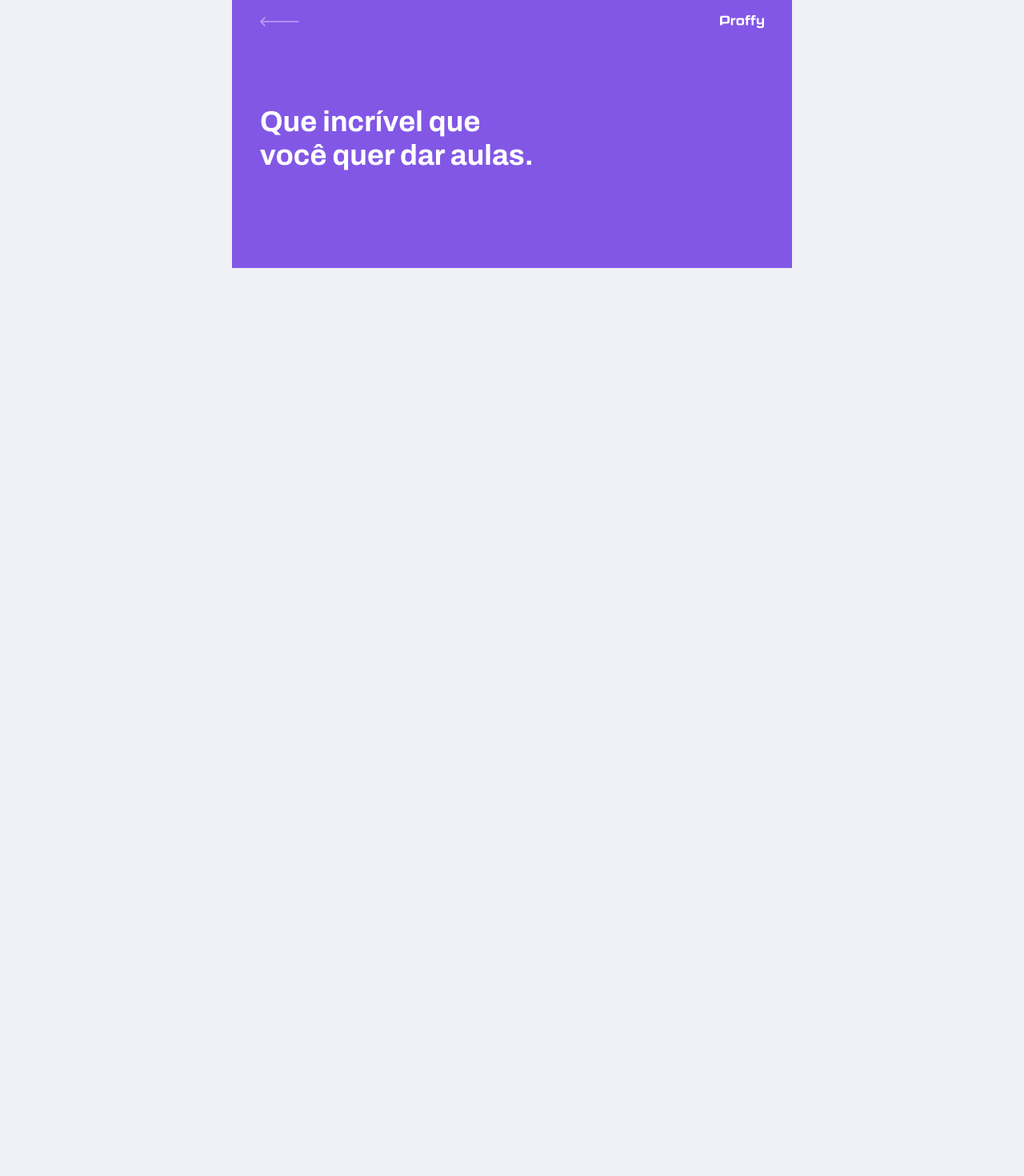
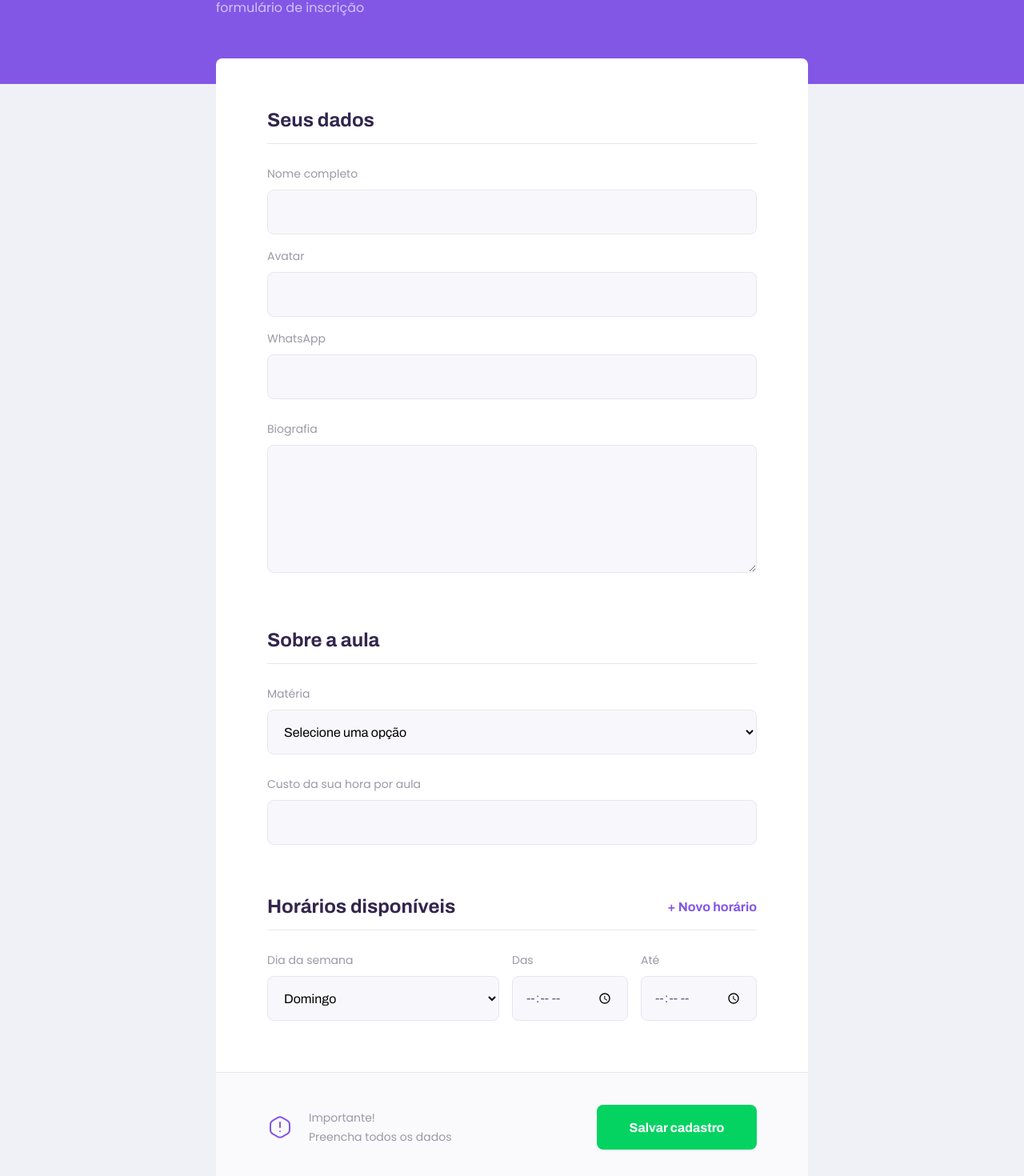
Before and after one commit to victormarques-ia/nlw-02-web, a React (Create React App) app: page /give-classes in a window 1280 px wide. Shown: the part 235-1705 px from the top of the page at 80% size. Before the commit the page ends 800 px from the top, so only its background shows below. Built offline with nearby package versions, Linux system fonts and the light colour scheme.

Commit message:
Update TeacherForm page

```diff
--- a/src/pages/TeacherForm/index.tsx
+++ b/src/pages/TeacherForm/index.tsx
@@ -1,12 +1,208 @@
-import React from 'react';
-
+import React, { useState, FormEvent } from 'react';
+import { useHistory } from 'react-router-dom';
+import api from '../../services/api';
 import PageHeader from '../../components/PageHeader';
 import './styles.css';
+import Input from '../../components/Input';
+
+import warningIcon from '../../assets/images/icons/warning.svg';
+import Textarea from '../../components/Textarea';
+import Select from '../../components/Select';
 
 function TeacherForm() {
+  const history = useHistory();
+
+  const [name, setName] = useState('');
+  const [avatar, setAvatar] = useState('');
+  const [whatsapp, setWhatsapp] = useState('');
+  const [bio, setBio] = useState('');
+
+  const [subject, setSubject] = useState('');
+  const [cost, setCost] = useState('');
+
+  const [scheduleItems, setScheduleItems] = useState([
+    {
+      week_day: 0,
+      from: '',
+      to: '',
+    },
+  ]);
+
+  function handleAddNewScheduleItem() {
+    setScheduleItems([
+      ...scheduleItems,
+      {
+        week_day: 0,
+        from: '',
+        to: '',
+      },
+    ]);
+  }
+
+  function handleSetScheduleItemValue(
+    position: number,
+    field: string,
+    value: string
+  ) {
+    const updatedScheduleItems = scheduleItems.map((scheduleItem, index) => {
+      if (index === position) {
+        return { ...scheduleItem, [field]: value };
+      }
+
+      return scheduleItem;
+    });
+
+    setScheduleItems(updatedScheduleItems);
+  }
+
+  function handleCreateClass(e: FormEvent<HTMLFormElement>) {
+    e.preventDefault();
+
+    api
+      .post('classes', {
+        name,
+        avatar,
+        whatsapp,
+        bio,
+        subject,
+        cost: Number(cost),
+        schedule: scheduleItems,
+      })
+      .then(() => {
+        alert('Cadastro realizado com sucesso');
+        history.push('/');
+      })
+      .catch(() => {
+        alert('Erro no cadastro');
+      });
+  }
+
   return (
     <div id="page-teacher-form" className="container">
-      <PageHeader title="Que incrível que você quer dar aulas." />
+      <PageHeader
+        title="Que incrível que você quer dar aulas."
+        description="O primeiro passo é preencher esse formulário de inscrição"
+      />
+      <main>
+        <form onSubmit={handleCreateClass}>
+          <fieldset>
+            <legend>Seus dados</legend>
+            <Input
+              name="name"
+              label="Nome completo"
+              value={name}
+              onChange={(e) => setName(e.target.value)}
+            />
+            <Input
+              name="avatar"
+              label="Avatar"
+              value={avatar}
+              onChange={(e) => setAvatar(e.target.value)}
+            />
+            <Input
+              name="whatsapp"
+              label="WhatsApp"
+              value={whatsapp}
+              onChange={(e) => setWhatsapp(e.target.value)}
+            />
+            <Textarea
+              name="bio"
+              label="Biografia"
+              value={bio}
+              onChange={(e) => setBio(e.target.value)}
+            />
+          </fieldset>
+
+          <fieldset>
+            <legend>Sobre a aula</legend>
+            <Select
+              value={subject}
+              onChange={(e) => setSubject(e.target.value)}
+              name="subject"
+              label="Matéria"
+              options={[
+                { value: 'Artes', label: 'Artes' },
+                { value: 'Biologia', label: 'Biologia' },
+                { value: 'Ciências', label: 'Ciências' },
+                { value: 'Educação física', label: 'Educação física' },
+                { value: 'Física', label: 'Física' },
+                { value: 'Geografia', label: 'Geografia' },
+                { value: 'História', label: 'História' },
+                { value: 'Português', label: 'Português' },
+                { value: 'Química', label: 'Química' },
+              ]}
+            />
+            <Input
+              name="cost"
+              label="Custo da sua hora por aula"
+              value={cost}
+              onChange={(e) => setCost(e.target.value)}
+            />
+          </fieldset>
+
+          <fieldset>
+            <legend>
+              Horários disponíveis
+              <button type="button" onClick={handleAddNewScheduleItem}>
+                + Novo horário
+              </button>
+            </legend>
+
+            {scheduleItems.map((scheduleItem, index) => (
+              <div key={scheduleItem.week_day} className="schedule-item">
+                <Select
+                  name="week_day"
+                  label="Dia da semana"
+                  value={scheduleItem.week_day}
+                  onChange={(e) =>
+                    handleSetScheduleItemValue(
+                      index,
+                      'week_day',
+                      e.target.value
+                    )
+                  }
+                  options={[
+                    { value: '0', label: 'Domingo' },
+                    { value: '1', label: 'Segunda-feira' },
+                    { value: '2', label: 'Terça-feira' },
+                    { value: '3', label: 'Quarta-feira' },
+                    { value: '4', label: 'Quinta-feira' },
+                    { value: '5', label: 'Sexta-feira' },
+                    { value: '6', label: 'Sabádo' },
+                  ]}
+                />
+                <Input
+                  name="from"
+                  label="Das"
+                  type="time"
+                  value={scheduleItem.from}
+                  onChange={(e) =>
+                    handleSetScheduleItemValue(index, 'from', e.target.value)
+                  }
+                />
+                <Input
+                  name="to"
+                  label="Até"
+                  type="time"
+                  value={scheduleItem.to}
+                  onChange={(e) =>
+                    handleSetScheduleItemValue(index, 'to', e.target.value)
+                  }
+                />
+              </div>
+            ))}
+          </fieldset>
+
+          <footer>
+            <p>
+              <img src={warningIcon} alt="Aviso importante" />
+              Importante! <br />
+              Preencha todos os dados
+            </p>
+            <button type="submit">Salvar cadastro</button>
+          </footer>
+        </form>
+      </main>
     </div>
   );
 }
--- a/src/pages/TeacherForm/styles.css
+++ b/src/pages/TeacherForm/styles.css
@@ -0,0 +1,146 @@
+#page-teacher-form {
+  width: 100vw;
+  height: 100vh;
+}
+
+#page-teacher-form .page-header .header-content {
+  margin-bottom: 6.4rem;
+}
+
+#page-teacher-form main {
+  background: var(--color-box-base);
+  width: 100%;
+  max-width: 74rem;
+  border-radius: 0.8rem;
+  margin: -3.2rem auto 3.2rem;
+  padding-top: 6.4rem;
+  overflow: hidden;
+}
+
+#page-teacher-form main fieldset {
+  border: 0;
+  padding: 0 2.4rem;
+}
+
+#page-teacher-form main fieldset + fieldset {
+  margin-top: 6.4rem;
+}
+
+#page-teacher-form main fieldset legend {
+  font: 700 2.4rem Archivo;
+  color: var(--color-text-title);
+  margin-bottom: 2.4rem;
+  display: flex;
+  align-items: center;
+  justify-content: space-between;
+  width: 100%;
+  padding-bottom: 1.6rem;
+  border-bottom: 1px solid var(--color-line-in-white);
+}
+
+#page-teacher-form main label {
+  color: var(--color-text-complement);
+}
+
+#page-teacher-form main fieldset legend button {
+  background: none;
+  border: 0;
+  color: var(--color-primary);
+  font: 700 1.6rem Archivo;
+  cursor: pointer;
+  transition: color 0.2s;
+}
+
+#page-teacher-form main fieldset legend button:hover {
+  color: var(--color-primary-dark);
+}
+
+#page-teacher-form main fieldset .input-block + .textarea-block,
+#page-teacher-form main fieldset .select-block + .input-block {
+  margin-top: 2.4rem;
+}
+
+#page-teacher-form main label {
+  color: var(--color-text-complement);
+}
+
+#page-teacher-form main footer {
+  padding: 4rem 2.4rem;
+  background: var(--color-box-footer);
+  border-top: 1px solid var(--color-line-in-white);
+  margin-top: 6.4rem;
+}
+
+#page-teacher-form main footer p {
+  display: flex;
+  align-items: center;
+  justify-content: center;
+  font-size: 1.4rem;
+  line-height: 2.4rem;
+  color: var(--color-text-complement);
+}
+
+#page-teacher-form main footer p img {
+  margin-right: 2rem;
+}
+
+#page-teacher-form main footer button {
+  width: 100%;
+  height: 5.6rem;
+  background: var(--color-secondary);
+  color: var(--color-button-text);
+  border: 0;
+  border-radius: 0.8rem;
+  cursor: pointer;
+  font: 700 1.6rem Archivo;
+  display: flex;
+  align-items: center;
+  justify-content: center;
+  text-decoration: none;
+  transition: background-color 0.2s;
+  margin-top: 3.2rem;
+}
+
+#page-teacher-form main footer button:hover {
+  background: var(--color-secondary-dark);
+}
+
+@media (min-width: 700px) {
+  #page-teacher-form {
+    max-width: 100vw;
+  }
+
+  #page-teacher-form .page-header .header-content {
+    margin-bottom: 0;
+  }
+
+  #page-teacher-form main fieldset {
+    padding: 0 6.4rem;
+  }
+
+  #page-teacher-form main .schedule-item {
+    display: grid;
+    grid-template-columns: 2fr 1fr 1fr;
+    column-gap: 1.6rem;
+  }
+
+  #page-teacher-form main .schedule-item .input-block {
+    margin-top: 0 !important;
+  }
+
+  #page-teacher-form main footer {
+    padding: 4rem 6.4rem;
+    display: flex;
+    align-items: center;
+    justify-content: space-between;
+  }
+
+  #page-teacher-form main footer p {
+    justify-content: space-between;
+  }
+
+  #page-teacher-form main footer button {
+    width: 20rem;
+    margin-top: 0;
+  }
+}
```
